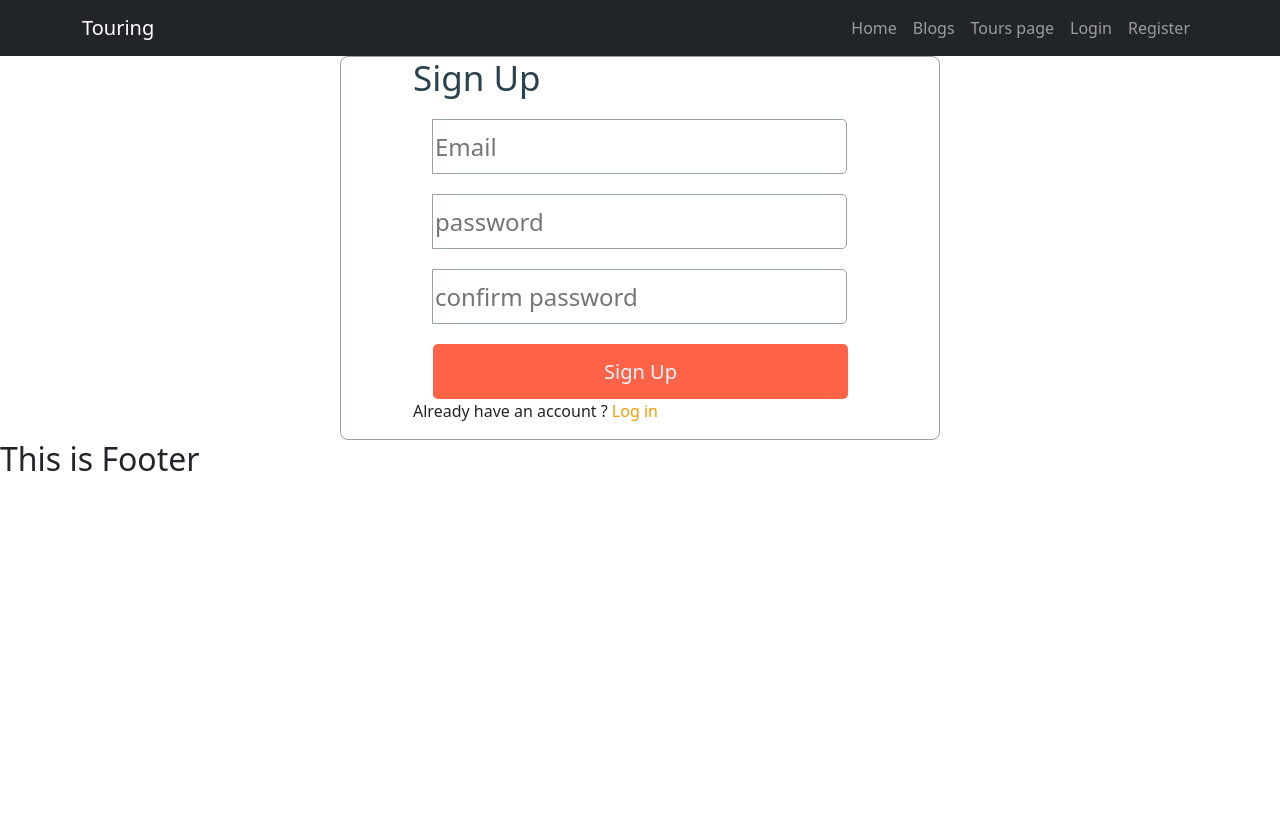
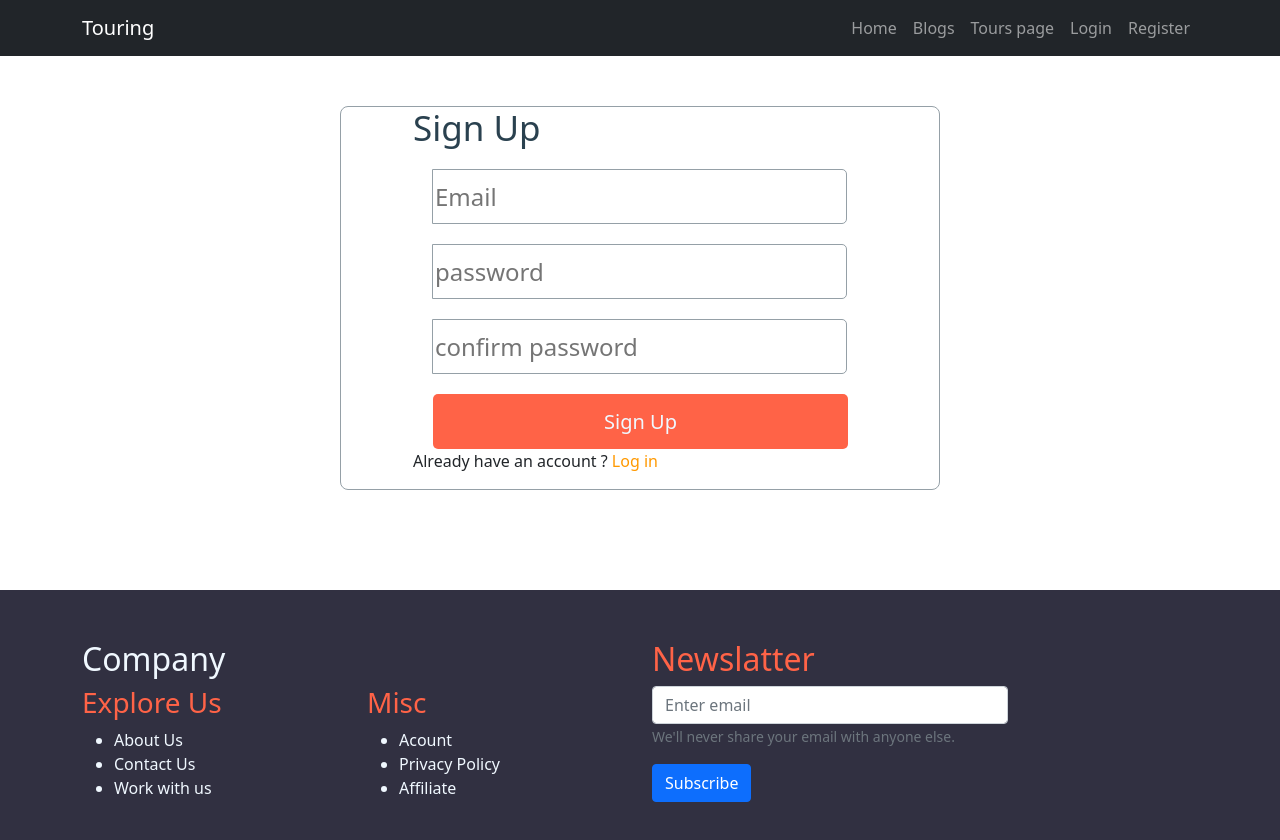
Before and after one commit to Amomen/independent-service-provider, a React (Create React App) app: page /register in a window 1280 px wide. Shown: the top 840 px of the page. Before the commit the page ends 800 px from the top, so only its background shows below. Built offline with nearby package versions, Linux system fonts and the light colour scheme.

Commit message:
tour page done

```diff
--- a/src/components/Footer/Footer.css
+++ b/src/components/Footer/Footer.css
@@ -1,3 +1,9 @@
 .footer{
-
+    background-color: #313041;
+    color: aliceblue;
+    margin-top: 100px;
+    padding: 50px;
 }
+.misc ,.explore , .news{
+    color: tomato;
+}
--- a/src/components/Footer/Footer.js
+++ b/src/components/Footer/Footer.js
@@ -1,12 +1,51 @@
-import React from 'react';
-import "./Footer.css"
+import React from "react";
+import { Button, Form } from "react-bootstrap";
+import "./Footer.css";
 const Footer = () => {
   return (
-        <footer>
-            <div className="footer">
+    <footer className="footer">
+      <div className=" container ">
         <div className="row">
           <div className="col-md-6">
-                        <h2>This is Footer</h2>
+            <h2>Company</h2>
+            <div className="row">
+              <div className="col-md-6">
+                <div className="explore">
+                  <h3>Explore Us</h3>
+                </div>
+                <ul>
+                  <li>About Us </li>
+                  <li>Contact Us</li>
+                  <li>Work with us</li>
+                </ul>
+              </div>
+              <div className="col-md-6">
+                <div className="misc">
+                  <h3>Misc</h3>
+                </div>
+                <ul>
+                  <li>Acount</li>
+                  <li>Privacy Policy</li>
+                  <li> Affiliate </li>
+                </ul>
+              </div>
+            </div>
+          </div>
+          <div className="col-md-4">
+              <div className="news"><h2>Newslatter</h2></div>
+            <Form>
+              <Form.Group className="mb-3" controlId="formBasicEmail">
+
+                <Form.Control type="email" placeholder="Enter email" />
+                <Form.Text className="text-muted">
+                  We'll never share your email with anyone else.
+                </Form.Text>
+              </Form.Group>
+
+              <Button variant="primary" type="submit">
+                Subscribe
+              </Button>
+            </Form>
           </div>
         </div>
       </div>
--- a/src/components/Header/Header.js
+++ b/src/components/Header/Header.js
@@ -2,10 +2,10 @@ import React from "react";
 import 'bootstrap/dist/css/bootstrap.min.css';
 import { Container, Nav, Navbar } from "react-bootstrap";
 import { Link } from "react-router-dom";
-
+import "./Header.css"
 const Header = () => {
   return (
-    <header>
+    <header className="header">
     <Navbar collapseOnSelect expand="lg" bg="dark" variant="dark">
       <Container>
         <Navbar.Brand href="#home">Touring</Navbar.Brand>
--- a/src/components/Home/Home.css
+++ b/src/components/Home/Home.css
@@ -1,9 +1,4 @@
-.places{
-    padding: 20px;
-    display: grid;
-    grid-template-columns: repeat(3,1fr);
-    gap: 25px;
-}
+
 .main-bg{
     width: 100%;
 }
--- a/src/components/Home/Home.js
+++ b/src/components/Home/Home.js
@@ -3,13 +3,9 @@ import Data from "../Data/Data";
 import "./Home.css"
 import Cards from "../Card/Cards";
 import bg from "../../images/bg-image.jpg"
+import Places from "../Places/Places";
 const Home = () => {
-  const [data, setData] = useState([]);
-  useEffect(() => {
-    fetch("file.json")
-      .then((res) => res.json())
-      .then((data) => setData(data));
-  }, []);
+
   return (
     <div className="">
       <div className="row">
@@ -17,13 +13,8 @@ const Home = () => {
             <img className="img-fluid" src={bg} alt="" />
         </div>
       </div>
-      <div className="container">
-      <div className="places">
-          {data.map((img) => (
-            <Cards key={img.id} img={img}></Cards>
-          ))}
-        </div>
-      </div>
+      <Places></Places>
+
     </div>
   );
 };
--- a/src/components/Login/Login.css
+++ b/src/components/Login/Login.css
@@ -6,6 +6,8 @@
   display: flex;
   justify-content: center;
   margin: 0 auto;
+  margin-top: 50px;
+
 }
 .form-title {
   font-size: 35px;
@@ -45,10 +47,9 @@
   color: #ff9900;
   text-decoration: none;
 }
-.forgot{
-    border: none;
-    margin-left: 10px;
-    padding: 0;
-    color: blue;
-
+.forgot {
+  border: none;
+  margin-left: 10px;
+  padding: 0;
+  color: blue;
 }
--- /dev/null
+++ b/src/components/Places/Places.css
@@ -0,0 +1,6 @@
+.places{
+    padding: 20px;
+    display: grid;
+    grid-template-columns: repeat(3,1fr);
+    gap: 25px;
+}
--- /dev/null
+++ b/src/components/Places/Places.js
@@ -0,0 +1,23 @@
+import React, { useEffect, useState } from 'react';
+import Cards from '../Card/Cards';
+import "./Places.css"
+const Places = () => {
+    const [data, setData] = useState([]);
+  useEffect(() => {
+    fetch("file.json")
+      .then((res) => res.json())
+      .then((data) => setData(data));
+  }, []);
+    return (
+        <div className="container">
+      <div className="places">
+          {data.map((img) => (
+            <Cards key={img.id} img={img}></Cards>
+
+          ))}
+        </div>
+      </div>
+    );
+};
+
+export default Places;
--- a/src/components/Tours/Tours.js
+++ b/src/components/Tours/Tours.js
@@ -1,9 +1,12 @@
 import React from 'react';
+import Cards from '../Card/Cards';
+import Home from '../Home/Home';
+import Places from '../Places/Places';
 
 const Tours = () => {
     return (
         <div>
-            <h2>Tours</h2>
+            <Places></Places>
         </div>
     );
 };
```
Lines whose indentation alone changed are shown as unchanged.
